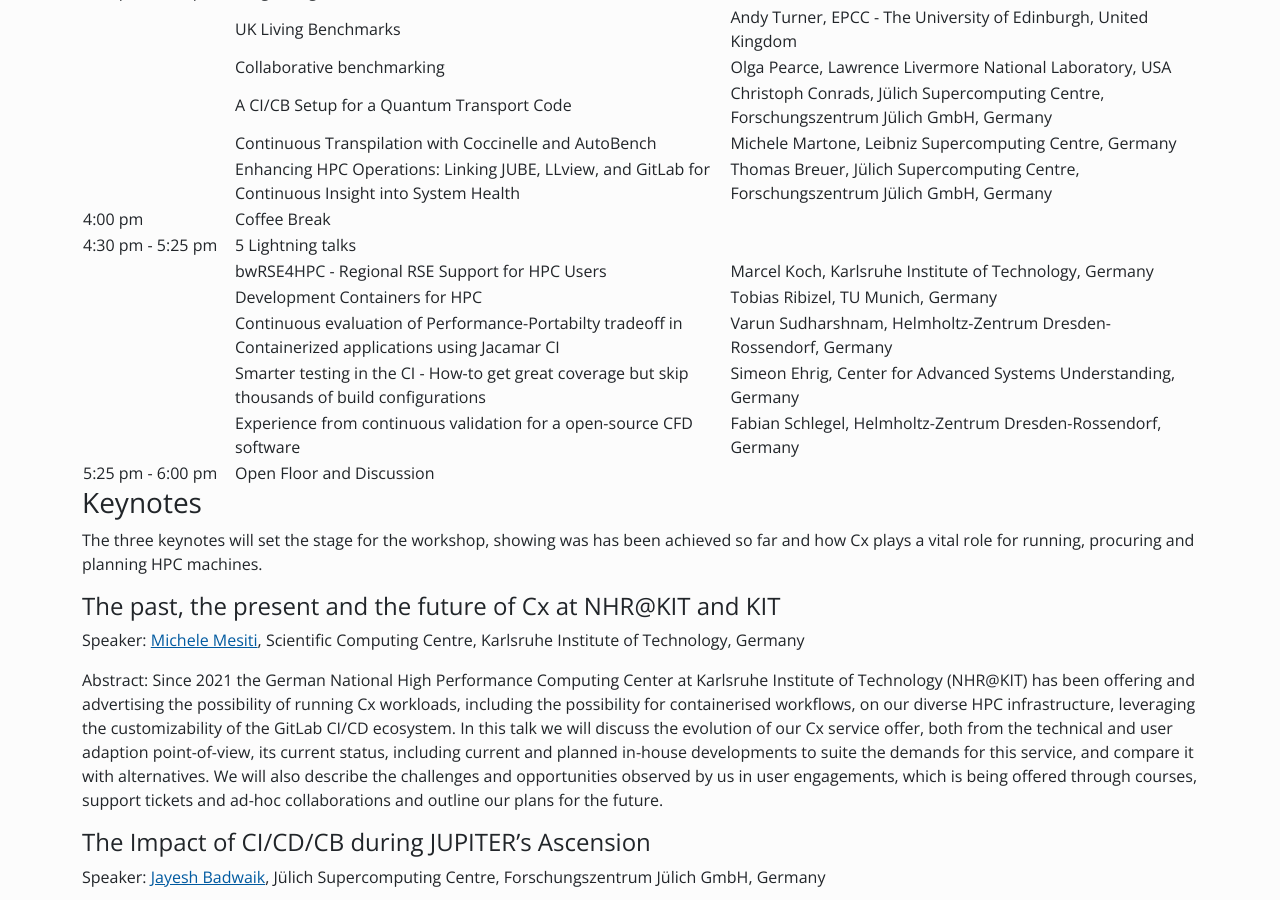
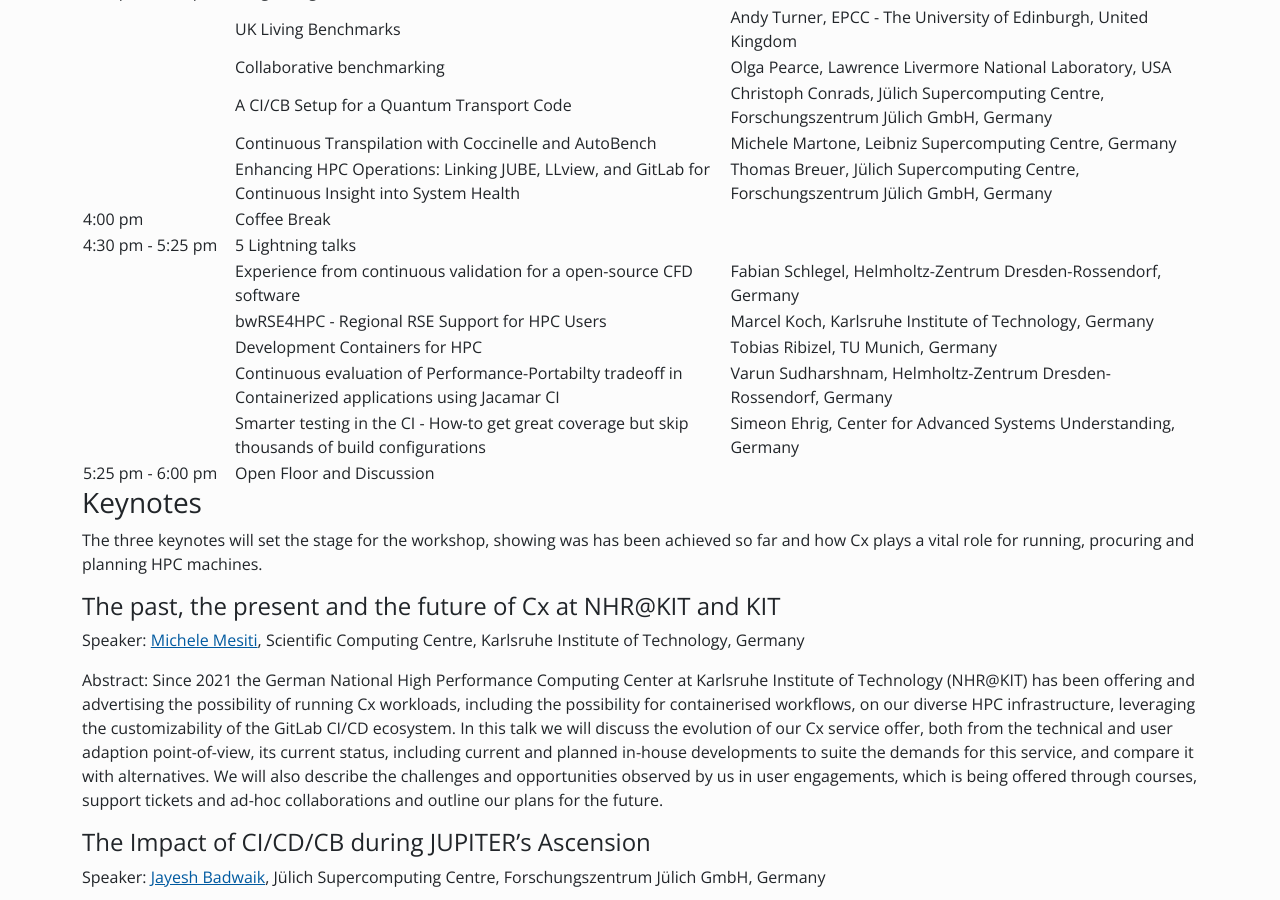
Before and after one commit to Helmholtz-HiRSE/helmholtz-hirse.github.io, a Jekyll site: the page built from _events/2025_06_13-rsehpcatisc.md, in a window 1280 px wide and 900 px high, scrolled down 1793 px. Built offline with Jekyll 4.4.1, drawn with Linux system fonts in a browser that asks for light colours; nearby versions of some CDN libraries.

```diff
--- a/_events/2025_06_13-rsehpcatisc.md
+++ b/_events/2025_06_13-rsehpcatisc.md
@@ -65,11 +65,11 @@ The RSEHPC@ISC25 will be held in-person on 13th June 2025, 2pm-6pm in Hamburg.
 | 4:00 pm |  Coffee Break | |
 |---|---|---|
 | 4:30 pm - 5:25 pm |  5 Lightning talks | |
+|  | Experience from continuous validation for a open-source CFD software | Fabian Schlegel, Helmholtz-Zentrum Dresden-Rossendorf, Germany |
 |  | bwRSE4HPC - Regional RSE Support for HPC Users | Marcel Koch, Karlsruhe Institute of Technology, Germany |
 |  | Development Containers for HPC | Tobias Ribizel, TU Munich, Germany|
 |  | Continuous evaluation of Performance-Portabilty tradeoff in Containerized applications using Jacamar CI | Varun Sudharshnam, Helmholtz-Zentrum Dresden-Rossendorf, Germany |
 |  | Smarter testing in the CI - How-to get great coverage but skip thousands of build configurations | Simeon Ehrig, Center for Advanced Systems Understanding, Germany |
-|  | Experience from continuous validation for a open-source CFD software | Fabian Schlegel, Helmholtz-Zentrum Dresden-Rossendorf, Germany |
 |---|---|---|
 | 5:25 pm - 6:00 pm | Open Floor and Discussion | |
 |---|---|---|
```
